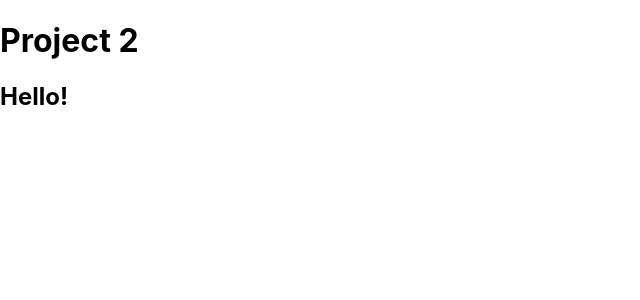
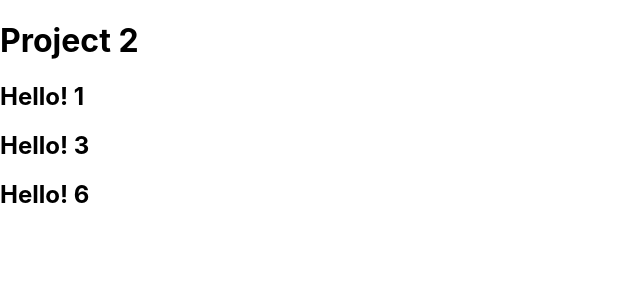
Before and after one commit to dnslusser/project-2, a React (Create React App) app: page / in a window 1280 px wide. Shown: the top 300 px of the page, without its empty margins (0-640 px from the left). Built offline with nearby package versions, Linux system fonts and the light colour scheme.

Commit message:
first react prop

```diff
--- a/src/Addition.js
+++ b/src/Addition.js
@@ -1,7 +1,9 @@
-const Addition = () => {
+const Addition = (props) => {
+  console.log(props);
+
   return (
     <h2>
-      Hello!
+      Hello! {props.numberOne}
     </h2>
   );
 };
--- a/src/App.js
+++ b/src/App.js
@@ -10,7 +10,9 @@ const App = () => {
       <h1>
         Project 2
       </h1>
-      <Addition />
+      <Addition numberOne = '1'/>
+      <Addition numberOne = '3'/>
+      <Addition numberOne = '6'/>
     </>
   );
 };
```
